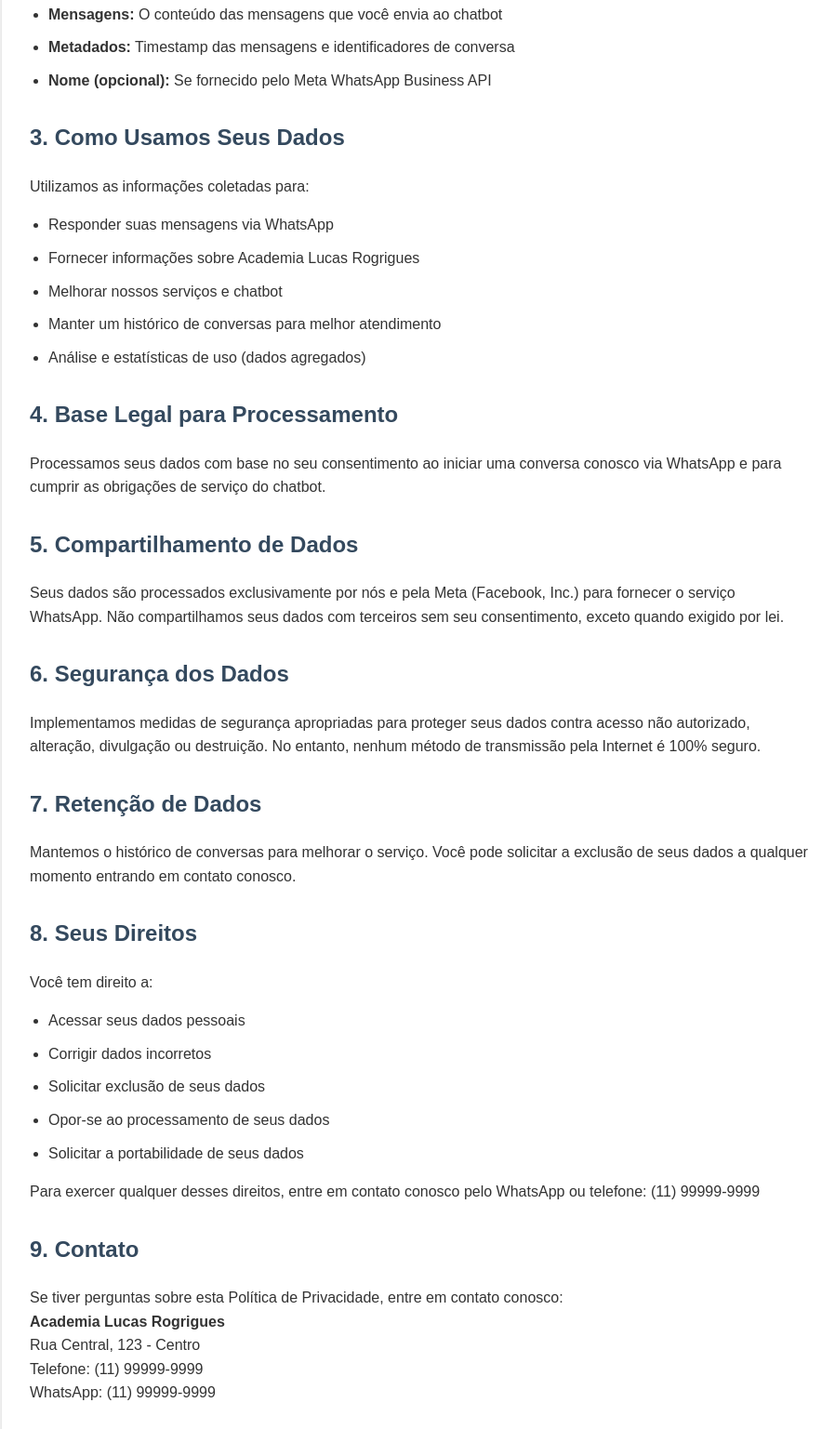
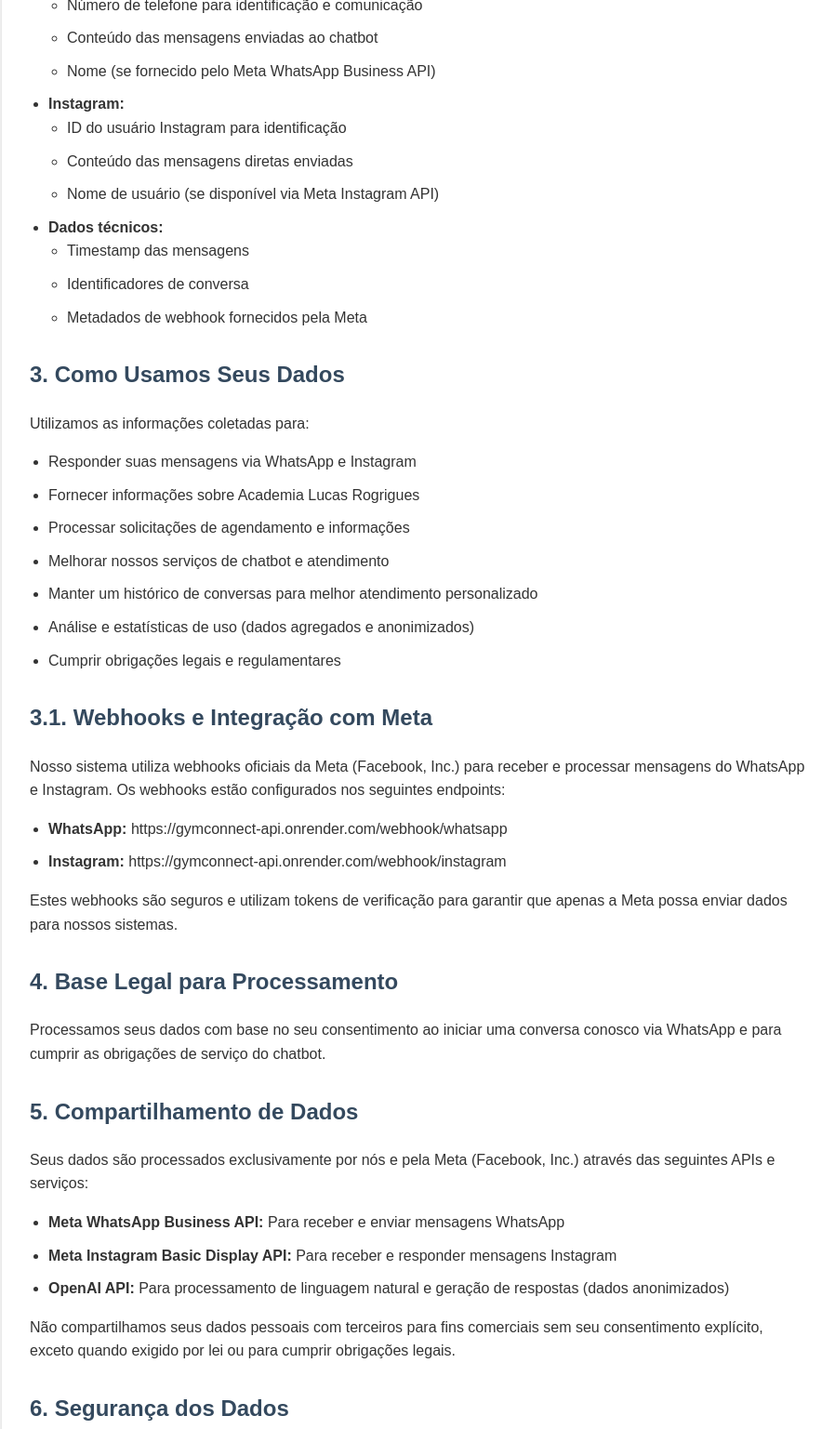
Before and after one commit to luanborges19/GymConnect, a website: page public/privacy-policy.html in a window 1280 px wide. Shown: the part 508-2045 px from the top of the page at 93% size, without its empty margins (188-1086 px from the left). Drawn offline with Linux system fonts and the light colour scheme.

Commit message:
Update privacy policy for Instagram integration
- Added Instagram data collection and processing details
- Included webhook URLs for WhatsApp and Instagram
- Added Meta Instagram Basic Display API information
- Enhanced user rights section with LGPD compliance
- Updated contact information and data deletion procedures
- Added OpenAI API processing disclosure

```diff
--- a/public/privacy-policy.html
+++ b/public/privacy-policy.html
@@ -45,7 +45,7 @@
 <body>
     <div class="container">
         <h1>Política de Privacidade - GymConnect</h1>
-        <p class="last-updated">Última atualização: 24 de janeiro de 2026</p>
+        <p class="last-updated">Última atualização: 28 de janeiro de 2026</p>
 
         <h2>1. Introdução</h2>
         <p>
@@ -55,23 +55,56 @@
         </p>
 
         <h2>2. Informações que Coletamos</h2>
-        <p>Coletamos os seguintes tipos de informações:</p>
+        <p>Coletamos os seguintes tipos de informações através de nossos serviços de chatbot:</p>
         <ul>
-            <li><strong>Número de telefone:</strong> Para identificar e comunicar com você via WhatsApp</li>
-            <li><strong>Mensagens:</strong> O conteúdo das mensagens que você envia ao chatbot</li>
-            <li><strong>Metadados:</strong> Timestamp das mensagens e identificadores de conversa</li>
-            <li><strong>Nome (opcional):</strong> Se fornecido pelo Meta WhatsApp Business API</li>
+            <li><strong>WhatsApp:</strong>
+                <ul>
+                    <li>Número de telefone para identificação e comunicação</li>
+                    <li>Conteúdo das mensagens enviadas ao chatbot</li>
+                    <li>Nome (se fornecido pelo Meta WhatsApp Business API)</li>
+                </ul>
+            </li>
+            <li><strong>Instagram:</strong>
+                <ul>
+                    <li>ID do usuário Instagram para identificação</li>
+                    <li>Conteúdo das mensagens diretas enviadas</li>
+                    <li>Nome de usuário (se disponível via Meta Instagram API)</li>
+                </ul>
+            </li>
+            <li><strong>Dados técnicos:</strong>
+                <ul>
+                    <li>Timestamp das mensagens</li>
+                    <li>Identificadores de conversa</li>
+                    <li>Metadados de webhook fornecidos pela Meta</li>
+                </ul>
+            </li>
         </ul>
 
         <h2>3. Como Usamos Seus Dados</h2>
         <p>Utilizamos as informações coletadas para:</p>
         <ul>
-            <li>Responder suas mensagens via WhatsApp</li>
+            <li>Responder suas mensagens via WhatsApp e Instagram</li>
             <li>Fornecer informações sobre Academia Lucas Rogrigues</li>
-            <li>Melhorar nossos serviços e chatbot</li>
-            <li>Manter um histórico de conversas para melhor atendimento</li>
-            <li>Análise e estatísticas de uso (dados agregados)</li>
+            <li>Processar solicitações de agendamento e informações</li>
+            <li>Melhorar nossos serviços de chatbot e atendimento</li>
+            <li>Manter um histórico de conversas para melhor atendimento personalizado</li>
+            <li>Análise e estatísticas de uso (dados agregados e anonimizados)</li>
+            <li>Cumprir obrigações legais e regulamentares</li>
         </ul>
+
+        <h2>3.1. Webhooks e Integração com Meta</h2>
+        <p>
+            Nosso sistema utiliza webhooks oficiais da Meta (Facebook, Inc.) para receber e processar
+            mensagens do WhatsApp e Instagram. Os webhooks estão configurados nos seguintes endpoints:
+        </p>
+        <ul>
+            <li><strong>WhatsApp:</strong> https://gymconnect-api.onrender.com/webhook/whatsapp</li>
+            <li><strong>Instagram:</strong> https://gymconnect-api.onrender.com/webhook/instagram</li>
+        </ul>
+        <p>
+            Estes webhooks são seguros e utilizam tokens de verificação para garantir que apenas
+            a Meta possa enviar dados para nossos sistemas.
+        </p>
 
         <h2>4. Base Legal para Processamento</h2>
         <p>
@@ -81,9 +114,17 @@
 
         <h2>5. Compartilhamento de Dados</h2>
         <p>
-            Seus dados são processados exclusivamente por nós e pela Meta (Facebook, Inc.) para fornecer
-            o serviço WhatsApp. Não compartilhamos seus dados com terceiros sem seu consentimento, exceto
-            quando exigido por lei.
+            Seus dados são processados exclusivamente por nós e pela Meta (Facebook, Inc.) através
+            das seguintes APIs e serviços:
+        </p>
+        <ul>
+            <li><strong>Meta WhatsApp Business API:</strong> Para receber e enviar mensagens WhatsApp</li>
+            <li><strong>Meta Instagram Basic Display API:</strong> Para receber e responder mensagens Instagram</li>
+            <li><strong>OpenAI API:</strong> Para processamento de linguagem natural e geração de respostas (dados anonimizados)</li>
+        </ul>
+        <p>
+            Não compartilhamos seus dados pessoais com terceiros para fins comerciais sem seu
+            consentimento explícito, exceto quando exigido por lei ou para cumprir obrigações legais.
         </p>
 
         <h2>6. Segurança dos Dados</h2>
@@ -99,26 +140,45 @@
         </p>
 
         <h2>8. Seus Direitos</h2>
-        <p>Você tem direito a:</p>
+        <p>De acordo com a LGPD e regulamentações de privacidade, você tem direito a:</p>
         <ul>
-            <li>Acessar seus dados pessoais</li>
-            <li>Corrigir dados incorretos</li>
-            <li>Solicitar exclusão de seus dados</li>
+            <li>Acessar seus dados pessoais armazenados</li>
+            <li>Corrigir dados incorretos ou desatualizados</li>
+            <li>Solicitar exclusão completa de seus dados</li>
             <li>Opor-se ao processamento de seus dados</li>
             <li>Solicitar a portabilidade de seus dados</li>
+            <li>Revogar consentimento a qualquer momento</li>
+            <li>Ser informado sobre compartilhamento de dados</li>
         </ul>
         <p>
-            Para exercer qualquer desses direitos, entre em contato conosco pelo WhatsApp ou telefone:
-            (11) 99999-9999
+            <strong>Para exercer qualquer desses direitos:</strong><br>
+            • Envie mensagem via WhatsApp: (11) 99999-9999<br>
+            • Envie mensagem via Instagram: @academia_lucas_rodrigues<br>
+            • Telefone: (11) 99999-9999<br>
+            • Email: contato@academialucasrodrigues.com.br
+        </p>
+        <p>
+            <strong>Exclusão de dados:</strong> Você pode solicitar a exclusão completa de seus dados
+            a qualquer momento. Processaremos sua solicitação em até 15 dias úteis.
         </p>
 
         <h2>9. Contato</h2>
         <p>
-            Se tiver perguntas sobre esta Política de Privacidade, entre em contato conosco:<br>
+            Se tiver perguntas sobre esta Política de Privacidade ou quiser exercer seus direitos,
+            entre em contato conosco:
+        </p>
+        <p>
             <strong>Academia Lucas Rogrigues</strong><br>
             Rua Central, 123 - Centro<br>
             Telefone: (11) 99999-9999<br>
-            WhatsApp: (11) 99999-9999
+            WhatsApp: (11) 99999-9999<br>
+            Instagram: @academia_lucas_rodrigues<br>
+            Email: contato@academialucasrodrigues.com.br
+        </p>
+        <p>
+            <strong>Encarregado de Dados (DPO):</strong><br>
+            Para questões específicas sobre proteção de dados, entre em contato através dos
+            canais acima identificando sua solicitação como "LGPD - Proteção de Dados".
         </p>
 
         <h2>10. Alterações a Esta Política</h2>
```
